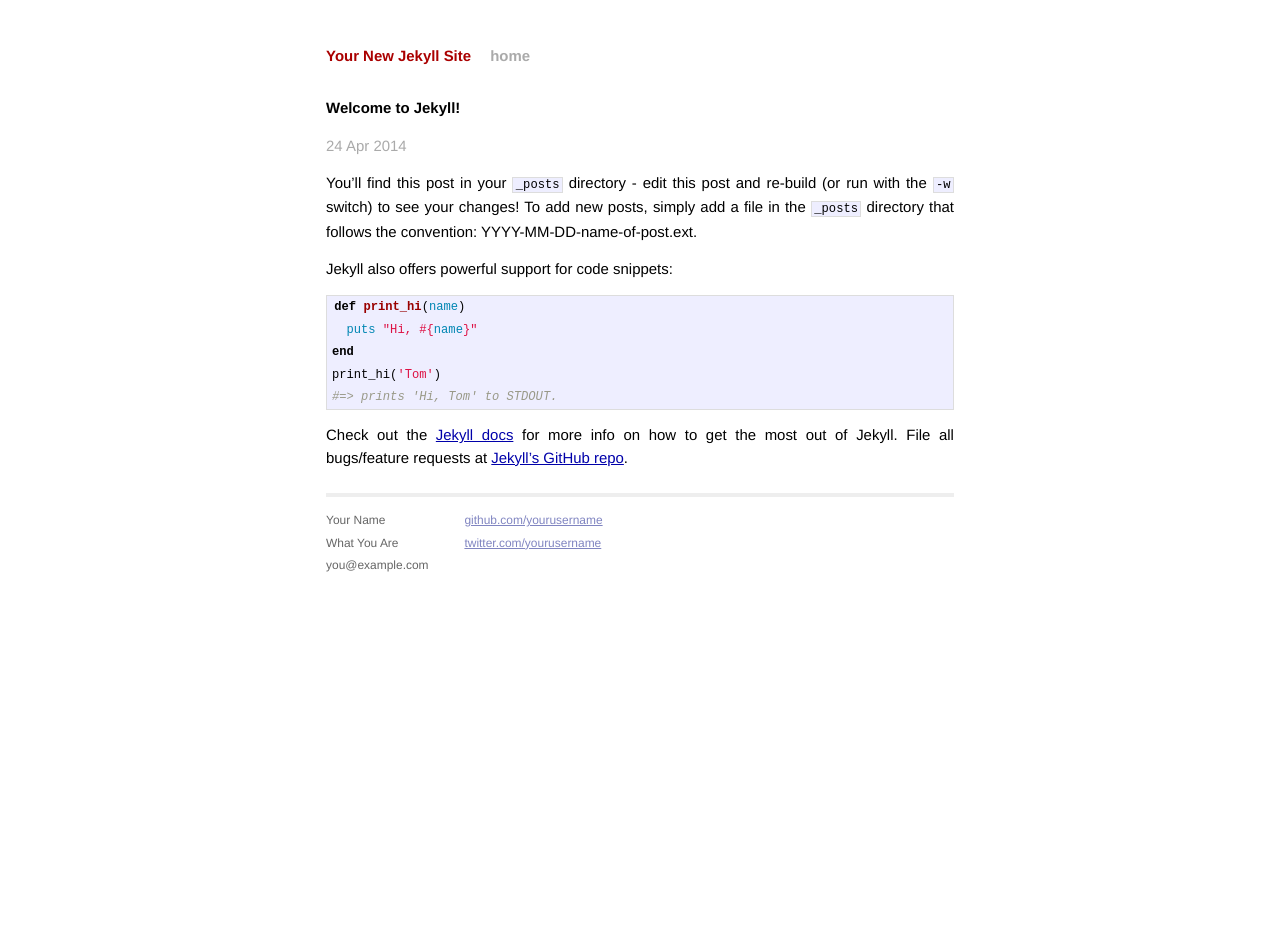
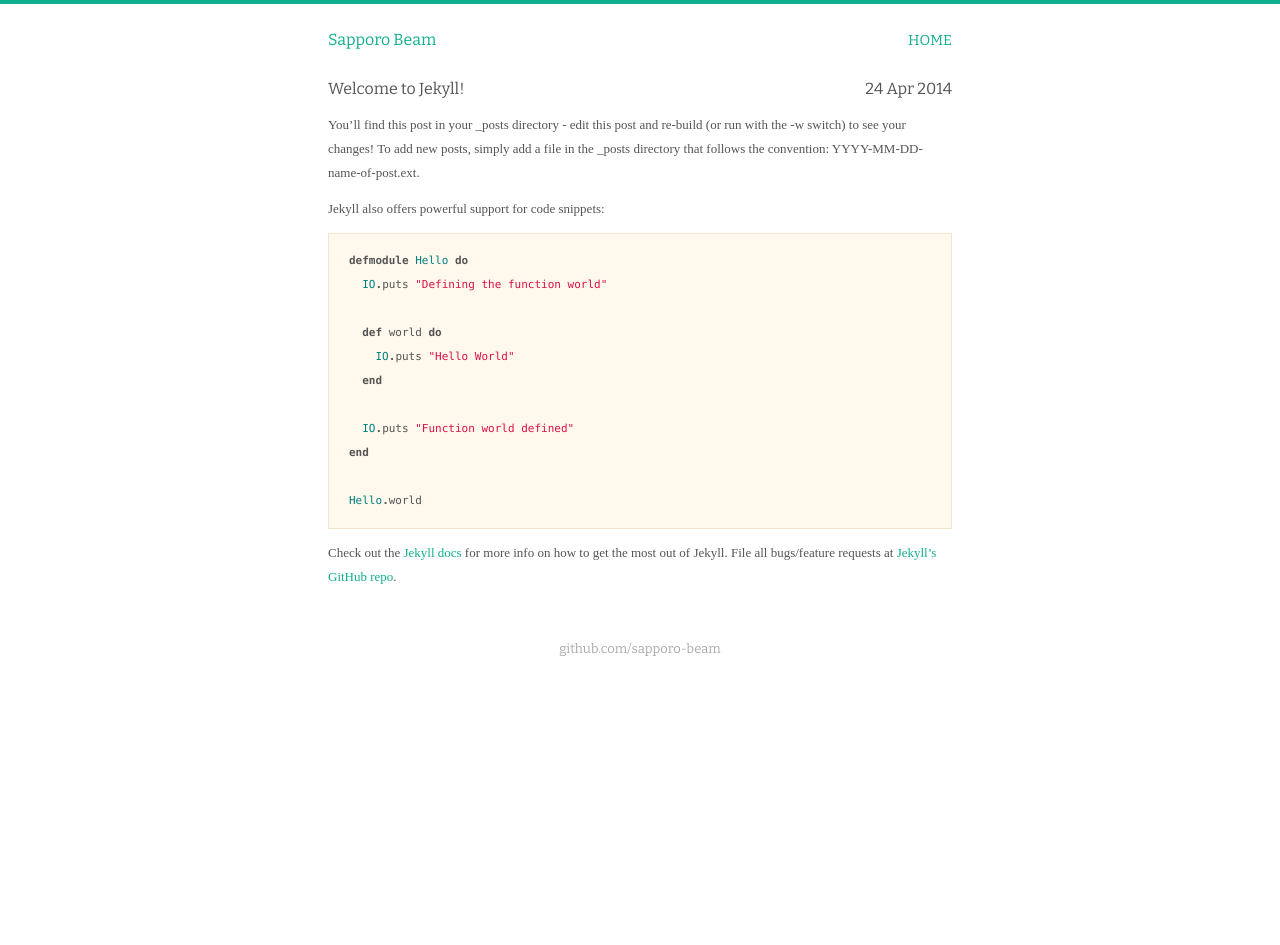
Before and after one commit to sapporo-beam/sapporo-beam.github.io, a Jekyll site: the page built from _posts/2014-04-24-welcome-to-jekyll.markdown, in a window 1280 px wide. Built offline with Jekyll 4.4.1, drawn with Linux system fonts in a browser that asks for light colours; Markdown is read by kramdown in place of the engine named in the settings; after the commit the page ends 900 px from its top, so only the background shows below that.

Commit message:
Update theme

```diff
--- a/_config.yml
+++ b/_config.yml
@@ -1,3 +1,3 @@
-name: Your New Jekyll Site
+name: Sapporo Beam
 markdown: redcarpet
 pygments: true
--- a/_layouts/default.html
+++ b/_layouts/default.html
@@ -1,44 +1,33 @@
 <!DOCTYPE html>
-<html>
-    <head>
-        <meta charset="utf-8">
-        <meta http-equiv="X-UA-Compatible" content="IE=edge,chrome=1">
-        <title>{{ page.title }}</title>
-        <meta name="viewport" content="width=device-width">
-
-        <!-- syntax highlighting CSS -->
-        <link rel="stylesheet" href="/css/syntax.css">
-
-        <!-- Custom CSS -->
-        <link rel="stylesheet" href="/css/main.css">
-
-    </head>
-    <body>
-
-        <div class="site">
-          <div class="header">
-            <h1 class="title"><a href="/">{{ site.name }}</a></h1>
-            <a class="extra" href="/">home</a>
-          </div>
-
-          {{ content }}
-
-          <div class="footer">
-            <div class="contact">
-              <p>
-                Your Name<br />
-                What You Are<br />
-                you@example.com
-              </p>
-            </div>
-            <div class="contact">
-              <p>
-                <a href="https://github.com/yourusername">github.com/yourusername</a><br />
-                <a href="https://twitter.com/yourusername">twitter.com/yourusername</a><br />
-              </p>
-            </div>
-          </div>
-        </div>
-
-    </body>
+<html lang='ja'>
+  <head>
+    <meta charset='utf-8'>
+    <meta content='IE=edge,chrome=1' http-equiv='X-UA-Compatible'>
+    <title>{% if page.title %}{{ page.title }} - {% endif %}{{ site.name }}</title>
+    <meta content='width=device-width' name='viewport'>
+    <link href='/favicon.png' rel='shortcut icon'>
+    <link href='/css/main.css' rel='stylesheet'>
+  </head>
+  <body>
+    <div class='container'>
+      <header class='masthead'>
+        <h1 class='logo'>
+          <a href='/'>{{ site.name }}</a>
+        </h1>
+        <ul class='menu'>
+          <li>
+            <a href='/'>home</a>
+          </li>
+        </ul>
+      </header>
+      <main class='content' role='main'>
+        {{ content }}
+      </main>
+      <footer class='mastfoot'>
+        <p>
+          <a href='https://github.com/sapporo-beam'>github.com/sapporo-beam</a>
+        </p>
+      </footer>
+    </div>
+  </body>
 </html>
--- a/_layouts/post.html
+++ b/_layouts/post.html
@@ -1,9 +1,13 @@
 ---
 layout: default
 ---
-<h2>{{ page.title }}</h2>
-<p class="meta">{{ page.date | date_to_string }}</p>
 
-<div class="post">
-{{ content }}
-</div>
+<article class='hentry'>
+  <div class='box'>
+    <h1>{{ page.title }}</h1>
+    <p class='time'>{{ page.date | date_to_string }}</p>
+  </div>
+  <div class='content'>
+    {{ content }}
+  </div>
+</article>
--- a/_posts/2014-04-24-welcome-to-jekyll.markdown
+++ b/_posts/2014-04-24-welcome-to-jekyll.markdown
@@ -10,12 +10,18 @@
 
 Jekyll also offers powerful support for code snippets:
 
-{% highlight ruby %}
-def print_hi(name)
-  puts "Hi, #{name}"
+{% highlight elixir %}
+defmodule Hello do
+  IO.puts "Defining the function world"
+
+  def world do
+    IO.puts "Hello World"
+  end
+
+  IO.puts "Function world defined"
 end
-print_hi('Tom')
-#=> prints 'Hi, Tom' to STDOUT.
+
+Hello.world
 {% endhighlight %}
 
 Check out the [Jekyll docs][jekyll] for more info on how to get the most out of Jekyll. File all bugs/feature requests at [Jekyll's GitHub repo][jekyll-gh].
--- a/css/main.css
+++ b/css/main.css
@@ -1,160 +1,409 @@
-/*****************************************************************************/
-/*
-/* Common
-/*
-/*****************************************************************************/
+@import url("http://fonts.googleapis.com/css?family=Bitter");
 
-/* Global Reset */
-* {
+html, body, div, span, applet, object, iframe,
+h1, h2, h3, h4, h5, h6, p, blockquote, pre,
+a, abbr, acronym, address, big, cite, code,
+del, dfn, em, img, ins, kbd, q, s, samp,
+small, strike, strong, sub, sup, tt, var,
+b, u, i, center,
+dl, dt, dd, ol, ul, li,
+fieldset, form, label, legend,
+table, caption, tbody, tfoot, thead, tr, th, td,
+article, aside, canvas, details, embed,
+figure, figcaption, footer, header, hgroup,
+menu, nav, output, ruby, section, summary,
+time, mark, audio, video {
   margin: 0;
   padding: 0;
+  border: 0;
+  font: inherit;
+  font-size: 100%;
+  vertical-align: baseline;
 }
 
-html, body { height: 100%; }
-
-body {
-  background-color: #FFF;
-  font: 13.34px Helvetica, Arial, sans-serif;
-  font-size: small;
-  text-align: center;
+html {
+  line-height: 1;
 }
 
-h1, h2, h3, h4, h5, h6 {
-  font-size: 100%; }
-
-h1 { margin-bottom: 1em; }
-p { margin: 1em 0; }
-
-a         { color: #00a; }
-a:hover   { color: #000; }
-a:visited { color: #a0a; }
-
-/*****************************************************************************/
-/*
-/* Home
-/*
-/*****************************************************************************/
-.posts {
-  list-style-type: none;
-  margin-bottom: 2em;
+ol, ul {
+  list-style: none;
 }
 
-.posts li {
-  line-height: 1.75em;
+table {
+  border-collapse: collapse;
+  border-spacing: 0;
 }
 
-.posts span {
-  color: #aaa;
-  font-family: Monaco, "Courier New", monospace;
-  font-size: 80%;
+caption, th, td {
+  text-align: left;
+  font-weight: normal;
+  vertical-align: middle;
 }
 
-/*****************************************************************************/
-/*
-/* Site
-/*
-/*****************************************************************************/
+q, blockquote {
+  quotes: none;
+}
 
-.site {
-  font-size: 115%;
-  text-align: justify;
-  width: 42em;
-  margin: 3em auto 2em;
+q:before, q:after, blockquote:before, blockquote:after {
+  content: "";
+  content: none;
+}
+
+a img {
+  border: none;
+}
+
+article, aside, details, figcaption, figure, footer, header, hgroup, menu, nav, section, summary {
+  display: block;
+}
+
+* html {
+  font-size: 100%;
+}
+
+html {
+  font-size: 16px;
   line-height: 1.5em;
 }
 
-.header a {
-  font-weight: bold;
+html {
+  color: #555555;
+  background-color: white;
+}
+
+a {
+  color: #0faf8d;
   text-decoration: none;
 }
 
-.title {
-  display: inline-block;
-  margin-bottom: 2em;
+a:hover {
+  color: black;
 }
 
-.title a {
-  color: #a00;
+a:hover {
+  text-decoration: underline;
 }
 
-.title a:hover {
-  color: #000;
+body {
+  border-top: 4px solid #0faf8d;
 }
 
-.header a.extra {
-  color: #aaa;
-  margin-left: 1em;
+.container {
+  margin-top: 0em;
+  padding-top: 1.5em;
+  padding-bottom: 1.5em;
+  margin-bottom: 0em;
+  *zoom: 1;
+  max-width: 39em;
+  _width: 39em;
+  padding-left: 1em;
+  padding-right: 1em;
+  margin-left: auto;
+  margin-right: auto;
 }
 
-.header a.extra:hover {
-  color: #000;
+.container:after {
+  content: "";
+  display: table;
+  clear: both;
 }
 
-.meta {
-  color: #aaa;
+header.masthead {
+  overflow: hidden;
+  *zoom: 1;
+  font-family: "Bitter";
 }
 
-.footer {
-  font-size: 80%;
-  color: #666;
-  border-top: 4px solid #eee;
-  margin-top: 2em;
-  overflow: hidden;
+header.masthead .logo {
+  width: 28.57143%;
+  float: left;
+  margin-right: 7.14286%;
+  display: inline;
 }
 
-.footer .contact {
-  float: left;
-  margin-right: 3em;
+header.masthead .menu {
+  width: 64.28571%;
+  float: right;
+  margin-right: 0;
+  *margin-left: -1em;
+  display: inline;
+  margin: 0;
+  padding: 0;
+  border: 0;
+  overflow: hidden;
+  *zoom: 1;
+  text-align: right;
 }
 
-.footer .contact a {
-  color: #8085C1;
+header.masthead .menu li {
+  list-style-image: none;
+  list-style-type: none;
+  margin-left: 0;
+  display: -moz-inline-stack;
+  display: inline-block;
+  vertical-align: middle;
+  *vertical-align: auto;
+  zoom: 1;
+  *display: inline;
+  white-space: nowrap;
 }
 
-.footer .rss {
-  margin-top: 1.1em;
-  margin-right: -.2em;
-  float: right;
+header.masthead .menu li {
+  font-size: 0.9rem;
+  padding-left: 20px;
+  text-transform: uppercase;
 }
 
-.footer .rss img {
-  border: 0;
+footer.mastfoot {
+  font-size: 0.8125em;
+  line-height: 1.84615em;
+  font-family: "Bitter";
+  text-align: center;
+  color: #aaaaaa;
 }
 
-/*****************************************************************************/
-/*
-/* Posts
-/*
-/*****************************************************************************/
-
-/* standard */
-.post pre {
-  border: 1px solid #ddd;
-  background-color: #eef;
-  padding: 0 .4em;
+footer.mastfoot a {
+  color: #aaaaaa;
 }
 
-.post ul, .post ol {
-  margin-left: 1.35em;
+main.content {
+  margin-top: 0em;
+  padding-top: 1.5em;
+  padding-bottom: 1.5em;
+  margin-bottom: 0em;
 }
 
-.post code {
-  border: 1px solid #ddd;
-  background-color: #eef;
-  padding: 0 .2em;
+article.hentry {
+  margin-bottom: 1.5em;
 }
 
-.post pre code {
-  border: none;
+article.hentry h1 {
+  width: 79.16667%;
+  float: left;
+  margin-right: 4.16667%;
+  display: inline;
+  font-family: "Bitter";
 }
 
-/* terminal */
-.post pre.terminal {
-  border: 1px solid #000;
-  background-color: #333;
-  color: #FFF;
+article.hentry p.time {
+  width: 16.66667%;
+  float: right;
+  margin-right: 0;
+  *margin-left: -1em;
+  display: inline;
+  font-family: "Bitter";
+  text-align: right;
 }
 
-.post pre.terminal code {
-  background-color: #333;
+article.hentry p.time time {
+  font-size: 0.8rem;
+  color: #aaaaaa;
 }
+
+article.hentry .box {
+  overflow: hidden;
+  *zoom: 1;
+}
+
+article.hentry .content p {
+  font-size: 0.8125em;
+  line-height: 1.84615em;
+  margin-top: 0.92308em;
+  margin-bottom: 0.92308em;
+}
+
+article.hentry .content pre {
+  font-size: 0.6875em;
+  line-height: 2.18182em;
+  padding: 1.09091em;
+  background-color: #fff8ed;
+  border: 1px solid #f6e4cc;
+  font-family: "Monaco", monospace;
+  padding: 15px 20px;
+}
+
+.highlight {
+  background: white;
+}
+
+.highlight .c {
+  color: #999988;
+  font-style: italic;
+}
+
+.highlight .err {
+  color: #a61717;
+  background-color: #e3d2d2;
+}
+
+.highlight .k, .highlight .o {
+  font-weight: bold;
+}
+
+.highlight .cm {
+  color: #999988;
+  font-style: italic;
+}
+
+.highlight .cp {
+  color: #999999;
+  font-weight: bold;
+}
+
+.highlight .c1 {
+  color: #999988;
+  font-style: italic;
+}
+
+.highlight .cs {
+  color: #999999;
+  font-weight: bold;
+  font-style: italic;
+}
+
+.highlight .gd {
+  color: black;
+  background-color: #ffdddd;
+}
+
+.highlight .gd .x {
+  color: black;
+  background-color: #ffaaaa;
+}
+
+.highlight .ge {
+  font-style: italic;
+}
+
+.highlight .gr {
+  color: #aa0000;
+}
+
+.highlight .gh {
+  color: #999999;
+}
+
+.highlight .gi {
+  color: black;
+  background-color: #ddffdd;
+}
+
+.highlight .gi .x {
+  color: black;
+  background-color: #aaffaa;
+}
+
+.highlight .go {
+  color: #888888;
+}
+
+.highlight .gp {
+  color: #555555;
+}
+
+.highlight .gs {
+  font-weight: bold;
+}
+
+.highlight .gu {
+  color: #aaaaaa;
+}
+
+.highlight .gt {
+  color: #aa0000;
+}
+
+.highlight .kc, .highlight .kd, .highlight .kp, .highlight .kr {
+  font-weight: bold;
+}
+
+.highlight .kt {
+  color: #445588;
+  font-weight: bold;
+}
+
+.highlight .m {
+  color: #009999;
+}
+
+.highlight .s {
+  color: #dd1144;
+}
+
+.highlight .na {
+  color: teal;
+}
+
+.highlight .nb {
+  color: #0086b3;
+}
+
+.highlight .nc {
+  color: #445588;
+  font-weight: bold;
+}
+
+.highlight .no {
+  color: teal;
+}
+
+.highlight .ni {
+  color: purple;
+}
+
+.highlight .ne, .highlight .nf {
+  color: #990000;
+  font-weight: bold;
+}
+
+.highlight .nn {
+  color: #555555;
+}
+
+.highlight .nt {
+  color: navy;
+}
+
+.highlight .nv {
+  color: teal;
+}
+
+.highlight .ow {
+  font-weight: bold;
+}
+
+.highlight .w {
+  color: #bbbbbb;
+}
+
+.highlight .mf, .highlight .mh, .highlight .mi, .highlight .mo {
+  color: #009999;
+}
+
+.highlight .sb, .highlight .sc, .highlight .sd, .highlight .s2, .highlight .se, .highlight .sh, .highlight .si, .highlight .sx {
+  color: #dd1144;
+}
+
+.highlight .sr {
+  color: #009926;
+}
+
+.highlight .s1 {
+  color: #dd1144;
+}
+
+.highlight .ss {
+  color: #990073;
+}
+
+.highlight .bp {
+  color: #999999;
+}
+
+.highlight .vc, .highlight .vg, .highlight .vi {
+  color: teal;
+}
+
+.highlight .il {
+  color: #009999;
+}
--- a/css/syntax.css
+++ /dev/null
@@ -1,60 +0,0 @@
-.highlight  { background: #ffffff; }
-.highlight .c { color: #999988; font-style: italic } /* Comment */
-.highlight .err { color: #a61717; background-color: #e3d2d2 } /* Error */
-.highlight .k { font-weight: bold } /* Keyword */
-.highlight .o { font-weight: bold } /* Operator */
-.highlight .cm { color: #999988; font-style: italic } /* Comment.Multiline */
-.highlight .cp { color: #999999; font-weight: bold } /* Comment.Preproc */
-.highlight .c1 { color: #999988; font-style: italic } /* Comment.Single */
-.highlight .cs { color: #999999; font-weight: bold; font-style: italic } /* Comment.Special */
-.highlight .gd { color: #000000; background-color: #ffdddd } /* Generic.Deleted */
-.highlight .gd .x { color: #000000; background-color: #ffaaaa } /* Generic.Deleted.Specific */
-.highlight .ge { font-style: italic } /* Generic.Emph */
-.highlight .gr { color: #aa0000 } /* Generic.Error */
-.highlight .gh { color: #999999 } /* Generic.Heading */
-.highlight .gi { color: #000000; background-color: #ddffdd } /* Generic.Inserted */
-.highlight .gi .x { color: #000000; background-color: #aaffaa } /* Generic.Inserted.Specific */
-.highlight .go { color: #888888 } /* Generic.Output */
-.highlight .gp { color: #555555 } /* Generic.Prompt */
-.highlight .gs { font-weight: bold } /* Generic.Strong */
-.highlight .gu { color: #aaaaaa } /* Generic.Subheading */
-.highlight .gt { color: #aa0000 } /* Generic.Traceback */
-.highlight .kc { font-weight: bold } /* Keyword.Constant */
-.highlight .kd { font-weight: bold } /* Keyword.Declaration */
-.highlight .kp { font-weight: bold } /* Keyword.Pseudo */
-.highlight .kr { font-weight: bold } /* Keyword.Reserved */
-.highlight .kt { color: #445588; font-weight: bold } /* Keyword.Type */
-.highlight .m { color: #009999 } /* Literal.Number */
-.highlight .s { color: #d14 } /* Literal.String */
-.highlight .na { color: #008080 } /* Name.Attribute */
-.highlight .nb { color: #0086B3 } /* Name.Builtin */
-.highlight .nc { color: #445588; font-weight: bold } /* Name.Class */
-.highlight .no { color: #008080 } /* Name.Constant */
-.highlight .ni { color: #800080 } /* Name.Entity */
-.highlight .ne { color: #990000; font-weight: bold } /* Name.Exception */
-.highlight .nf { color: #990000; font-weight: bold } /* Name.Function */
-.highlight .nn { color: #555555 } /* Name.Namespace */
-.highlight .nt { color: #000080 } /* Name.Tag */
-.highlight .nv { color: #008080 } /* Name.Variable */
-.highlight .ow { font-weight: bold } /* Operator.Word */
-.highlight .w { color: #bbbbbb } /* Text.Whitespace */
-.highlight .mf { color: #009999 } /* Literal.Number.Float */
-.highlight .mh { color: #009999 } /* Literal.Number.Hex */
-.highlight .mi { color: #009999 } /* Literal.Number.Integer */
-.highlight .mo { color: #009999 } /* Literal.Number.Oct */
-.highlight .sb { color: #d14 } /* Literal.String.Backtick */
-.highlight .sc { color: #d14 } /* Literal.String.Char */
-.highlight .sd { color: #d14 } /* Literal.String.Doc */
-.highlight .s2 { color: #d14 } /* Literal.String.Double */
-.highlight .se { color: #d14 } /* Literal.String.Escape */
-.highlight .sh { color: #d14 } /* Literal.String.Heredoc */
-.highlight .si { color: #d14 } /* Literal.String.Interpol */
-.highlight .sx { color: #d14 } /* Literal.String.Other */
-.highlight .sr { color: #009926 } /* Literal.String.Regex */
-.highlight .s1 { color: #d14 } /* Literal.String.Single */
-.highlight .ss { color: #990073 } /* Literal.String.Symbol */
-.highlight .bp { color: #999999 } /* Name.Builtin.Pseudo */
-.highlight .vc { color: #008080 } /* Name.Variable.Class */
-.highlight .vg { color: #008080 } /* Name.Variable.Global */
-.highlight .vi { color: #008080 } /* Name.Variable.Instance */
-.highlight .il { color: #009999 } /* Literal.Number.Integer.Long */
```
Also changed, not shown: index.html (+13 -9 lines), favicon.png (added).
